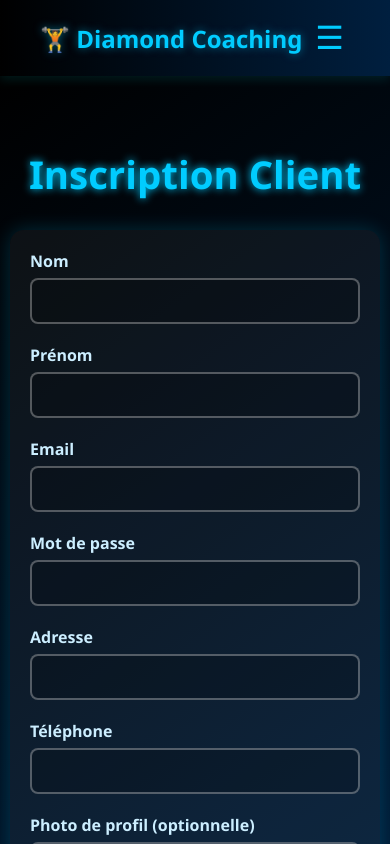
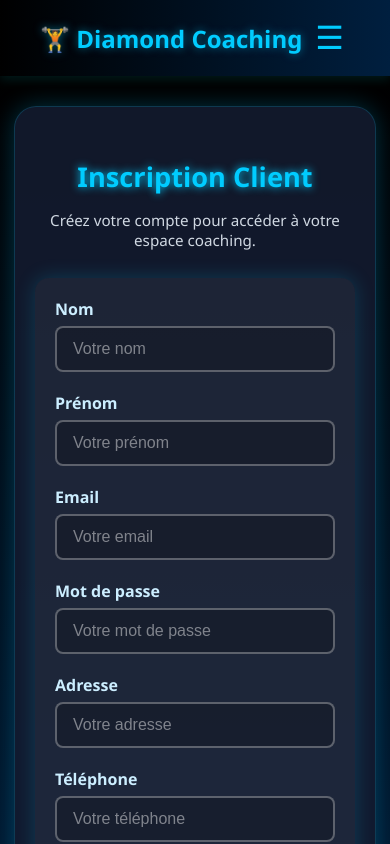
Before and after one commit to rays34400/DiamondCoaching, a React (Vite) app in the folder frontend/: page /inscription-client in a window 390 px wide. Shown: the top 844 px of the page. Built offline with nearby package versions, Linux system fonts and the light colour scheme.

Commit message:
inscription client changed front

```diff
--- a/frontend/src/pages/Clients/InscriptionClient.jsx
+++ b/frontend/src/pages/Clients/InscriptionClient.jsx
@@ -1,6 +1,7 @@
 import React, { useState } from 'react';
 import axios from 'axios';
 import '../../styles/client/client-inscription.css';
+
 const ClientInscription = () => {
   const [formData, setFormData] = useState({
     nom: '',
@@ -46,46 +47,56 @@ const ClientInscription = () => {
   };
 
   return (
-    <div className="client-inscription-container">
-      <h2 className="title">Inscription Client</h2>
+    <div className="client-inscription-page">
+      <div className="client-inscription-card">
+        <h2>Inscription Client</h2>
+        <p className="inscription-subtitle">
+          Créez votre compte pour accéder à votre espace coaching.
+        </p>
+
         <form onSubmit={handleSubmit} className="inscription-form" encType="multipart/form-data">
+          <div className="form-row">
             <div className="form-group">
               <label>Nom</label>
-          <input type="text" name="nom" onChange={handleChange} required />
+              <input type="text" name="nom" placeholder="Votre nom" onChange={handleChange} required />
             </div>
 
             <div className="form-group">
               <label>Prénom</label>
-          <input type="text" name="prenom" onChange={handleChange} required />
+              <input type="text" name="prenom" placeholder="Votre prénom" onChange={handleChange} required />
+            </div>
           </div>
 
           <div className="form-group">
             <label>Email</label>
-          <input type="email" name="email" onChange={handleChange} required />
+            <input type="email" name="email" placeholder="Votre email" onChange={handleChange} required />
           </div>
 
           <div className="form-group">
             <label>Mot de passe</label>
-          <input type="password" name="password" onChange={handleChange} required />
+            <input type="password" name="password" placeholder="Votre mot de passe" onChange={handleChange} required />
           </div>
 
           <div className="form-group">
             <label>Adresse</label>
-          <input type="text" name="adresse" onChange={handleChange} required />
+            <input type="text" name="adresse" placeholder="Votre adresse" onChange={handleChange} required />
           </div>
 
           <div className="form-group">
             <label>Téléphone</label>
-          <input type="text" name="telephone" onChange={handleChange} required />
+            <input type="text" name="telephone" placeholder="Votre téléphone" onChange={handleChange} required />
           </div>
 
           <div className="form-group">
-          <label>Photo de profil (optionnelle)</label>
+            <label>Photo de profil <span>(optionnelle)</span></label>
             <input type="file" name="photoProfile" accept="image/*" onChange={handleChange} />
           </div>
 
-        <button type="submit" className="submit-button">S'inscrire</button>
+          <button type="submit" className="submit-button">
+            S'inscrire
+          </button>
         </form>
+      </div>
     </div>
   );
 };
--- a/frontend/src/styles/client/client-inscription.css
+++ b/frontend/src/styles/client/client-inscription.css
@@ -1,118 +1,152 @@
-/* Container principal */
-.client-inscription-container {
+* {
+  box-sizing: border-box;
+}
+
+body {
+  margin: 0;
+}
+
+.client-inscription-page {
+  min-height: calc(100vh - 70px);
+  padding: 40px 20px;
+  background: linear-gradient(to bottom, #000000, #001f3f);
   display: flex;
-  flex-direction: column;
   align-items: center;
   justify-content: center;
-  padding: 60px 20px;
-  min-height: 100vh;
-  background: linear-gradient(145deg, #000000, #001f3f);
   color: #ffffff;
   font-family: 'Segoe UI', Tahoma, Geneva, Verdana, sans-serif;
-  animation: fadeInUp 0.8s ease-out;
 }
 
-/* Titre */
-.client-inscription-container .title {
-  font-size: 2.4rem;
-  margin-bottom: 30px;
+.client-inscription-card {
+  width: 100%;
+  max-width: 560px;
+  padding: 34px 28px;
+  background: rgba(20, 28, 48, 0.88);
+  border: 1px solid rgba(0, 204, 255, 0.18);
+  border-radius: 22px;
+  box-shadow: 0 0 24px rgba(0, 204, 255, 0.25);
+  animation: fadeInUp 0.7s ease-out;
+}
+
+.client-inscription-card h2 {
+  text-align: center;
+  font-size: 2rem;
+  margin-bottom: 10px;
   color: #00ccff;
   text-shadow: 0 0 8px #00ccff;
 }
 
-/* Formulaire */
+.inscription-subtitle {
+  text-align: center;
+  color: #d0d8e2;
+  font-size: 0.95rem;
+  margin-bottom: 28px;
+}
+
 .inscription-form {
   width: 100%;
-  max-width: 500px;
-  background: rgba(255, 255, 255, 0.05);
-  padding: 30px;
-  border-radius: 14px;
-  box-shadow: 0 0 20px rgba(0, 204, 255, 0.2);
-  animation: fadeIn 0.8s ease-out;
 }
 
-/* Groupes de champs */
-.inscription-form .form-group {
-  margin-bottom: 20px;
+.form-row {
+  display: grid;
+  grid-template-columns: 1fr 1fr;
+  gap: 14px;
 }
 
-.inscription-form .form-group label {
+.form-group {
+  margin-bottom: 18px;
+}
+
+.form-group label {
   display: block;
   margin-bottom: 8px;
-  font-size: 1rem;
   color: #cceeff;
+  font-size: 0.95rem;
+  font-weight: 600;
 }
 
-/* Champs input */
-.inscription-form input[type="text"],
-.inscription-form input[type="email"],
-.inscription-form input[type="password"],
-.inscription-form input[type="file"] {
+.form-group label span {
+  color: #91a8b8;
+  font-size: 0.85rem;
+}
+
+.inscription-form input {
   width: 100%;
-  padding: 12px 16px;
+  padding: 13px 15px;
   font-size: 1rem;
-  border: 2px solid rgba(255, 255, 255, 0.3);
-  border-radius: 8px;
-  background: rgba(0, 0, 0, 0.2);
+  border: 2px solid rgba(0, 204, 255, 0.25);
+  border-radius: 12px;
+  background: rgba(0, 0, 0, 0.25);
   color: #ffffff;
   transition: all 0.3s ease;
 }
 
+.inscription-form input::placeholder {
+  color: rgba(255, 255, 255, 0.45);
+}
+
 .inscription-form input:focus {
   border-color: #00ccff;
-  box-shadow: 0 0 6px rgba(0, 204, 255, 0.5);
+  box-shadow: 0 0 8px rgba(0, 204, 255, 0.45);
   outline: none;
 }
 
-/* Bouton de soumission */
+.inscription-form input[type="file"] {
+  cursor: pointer;
+  padding: 11px 14px;
+}
+
 .submit-button {
-  display: inline-block;
   width: 100%;
+  margin-top: 8px;
   padding: 14px 20px;
-  background-color: transparent;
+  background: transparent;
   border: 2px solid #00ccff;
   color: #00ccff;
   text-transform: uppercase;
-  font-size: 1rem;
+  font-size: 0.98rem;
   font-weight: bold;
-  border-radius: 8px;
+  border-radius: 14px;
   cursor: pointer;
   transition: all 0.3s ease;
-  box-shadow: 0 0 8px #00ccff;
+  box-shadow: 0 0 8px rgba(0, 204, 255, 0.8);
 }
 
 .submit-button:hover {
-  background-color: #00ccff;
+  background: #00ccff;
   color: #000000;
-  transform: scale(1.03);
+  transform: translateY(-2px);
   box-shadow: 0 0 20px #00ccff;
 }
 
-/* Ajouter effet de survol sur les champs */
-.inscription-form input[type="file"] {
-  cursor: pointer;
-}
+@media (max-width: 600px) {
+  .client-inscription-page {
+    padding: 30px 14px;
+    align-items: flex-start;
+  }
 
-.inscription-form input[type="file"]:hover {
-  border-color: #00ccff;
-}
+  .client-inscription-card {
+    padding: 28px 20px;
+  }
 
-/* Responsive pour mobile */
-@media (max-width: 480px) {
-  .client-inscription-container {
-    padding: 40px 10px;
+  .client-inscription-card h2 {
+    font-size: 1.7rem;
   }
-  .inscription-form {
-    padding: 20px;
+
+  .form-row {
+    grid-template-columns: 1fr;
+    gap: 0;
   }
 }
 
-/* Animations */
-@keyframes fadeIn {
-  from { opacity: 0; transform: translateY(-20px); }
-  to { opacity: 1; transform: translateY(0); }
+@keyframes fadeInUp {
+  from {
+    opacity: 0;
+    transform: translateY(24px);
+  }
+
+  to {
+    opacity: 1;
+    transform: translateY(0);
+  }
 }
-@keyframes fadeInUp {
-  from { opacity: 0; transform: translateY(30px); }
-  to { opacity: 1; transform: translateY(0); }
-}
```
Lines whose indentation alone changed are shown as unchanged.
